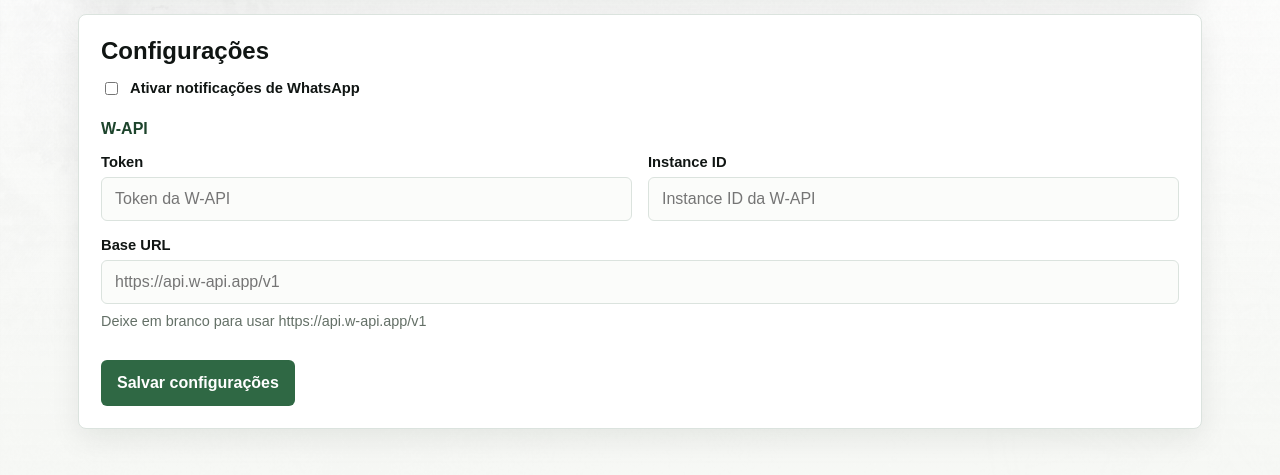
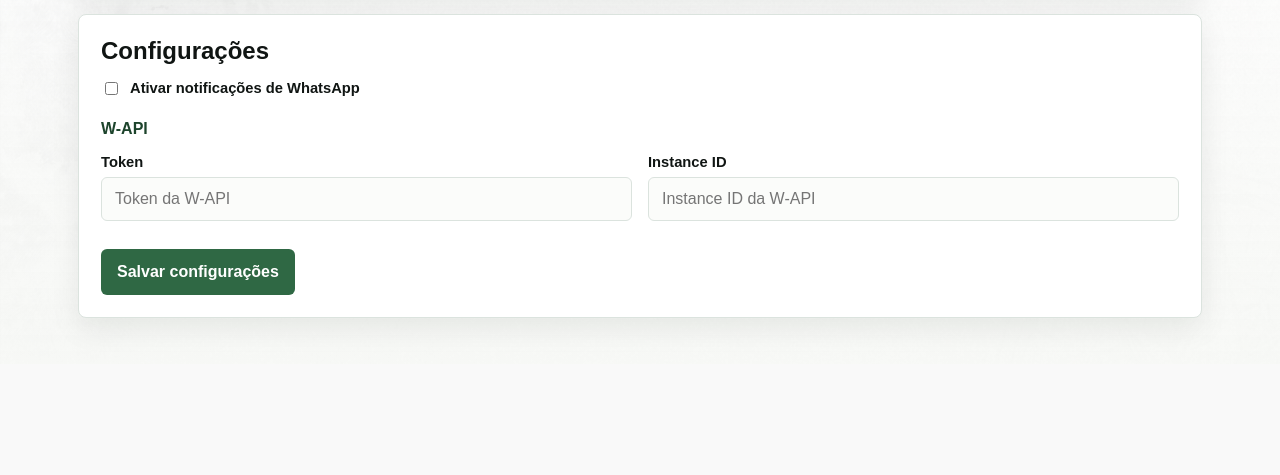
Before and after one commit to fabianopolone123/SITE_MISSAO, a Django app: page /painel/whatsapp/ in a window 1280 px wide. Shown: the part 1759-2234 px from the top of the page. After the commit the page ends 2090 px from the top, so only its background shows below. Run offline with Django 5.2, Linux system fonts and the light colour scheme; the visitor is signed in with stand-in values (Sample User, id 1); data comes from the database, SQL or seed files in the repository.

Commit message:
Remove campo Base URL da configuracao W-API
Co-Authored-By: Claude Sonnet 4.6 <noreply@anthropic.com>

```diff
--- a/accounts/forms.py
+++ b/accounts/forms.py
@@ -310,12 +310,10 @@ class WhatsAppConfigForm(forms.ModelForm):
             'notifications_enabled',
             'wapi_token',
             'wapi_instance',
-            'wapi_base_url',
         ]
         widgets = {
             'wapi_token': forms.TextInput(attrs={'placeholder': 'Token da W-API'}),
             'wapi_instance': forms.TextInput(attrs={'placeholder': 'Instance ID da W-API'}),
-            'wapi_base_url': forms.TextInput(attrs={'placeholder': 'https://api.w-api.app/v1'}),
         }
 
     def __init__(self, *args, **kwargs):
--- a/accounts/templates/registration/whatsapp_dashboard.html
+++ b/accounts/templates/registration/whatsapp_dashboard.html
@@ -191,11 +191,6 @@
                     <div class="field">
                         <label for="{{ config_form.wapi_instance.id_for_label }}">Instance ID</label>
                         {{ config_form.wapi_instance }}
-                    </div>
-                    <div class="field wide">
-                        <label for="{{ config_form.wapi_base_url.id_for_label }}">Base URL</label>
-                        {{ config_form.wapi_base_url }}
-                        <p class="field-hint">Deixe em branco para usar https://api.w-api.app/v1</p>
                     </div>
                 </div>
 
```
